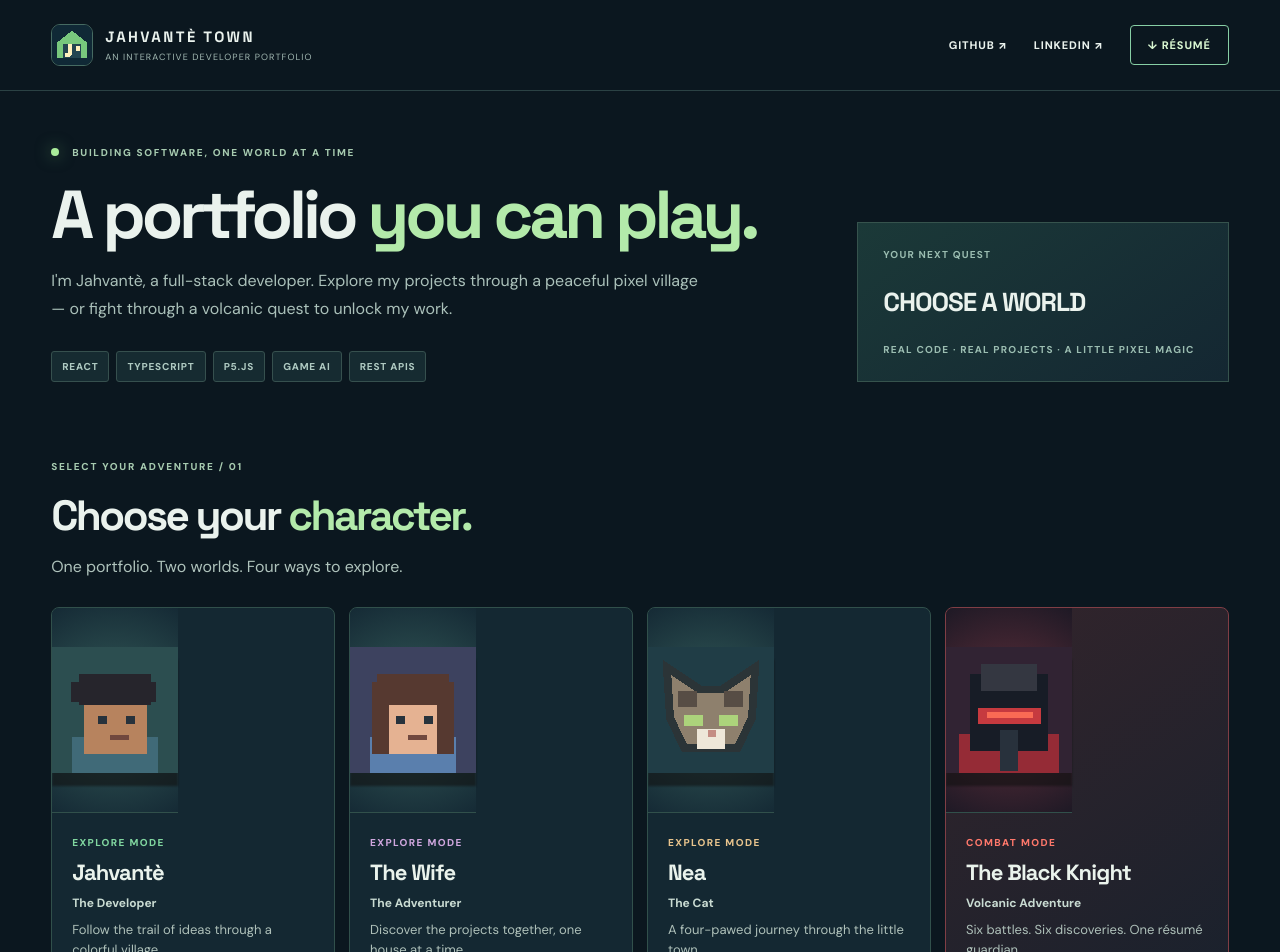
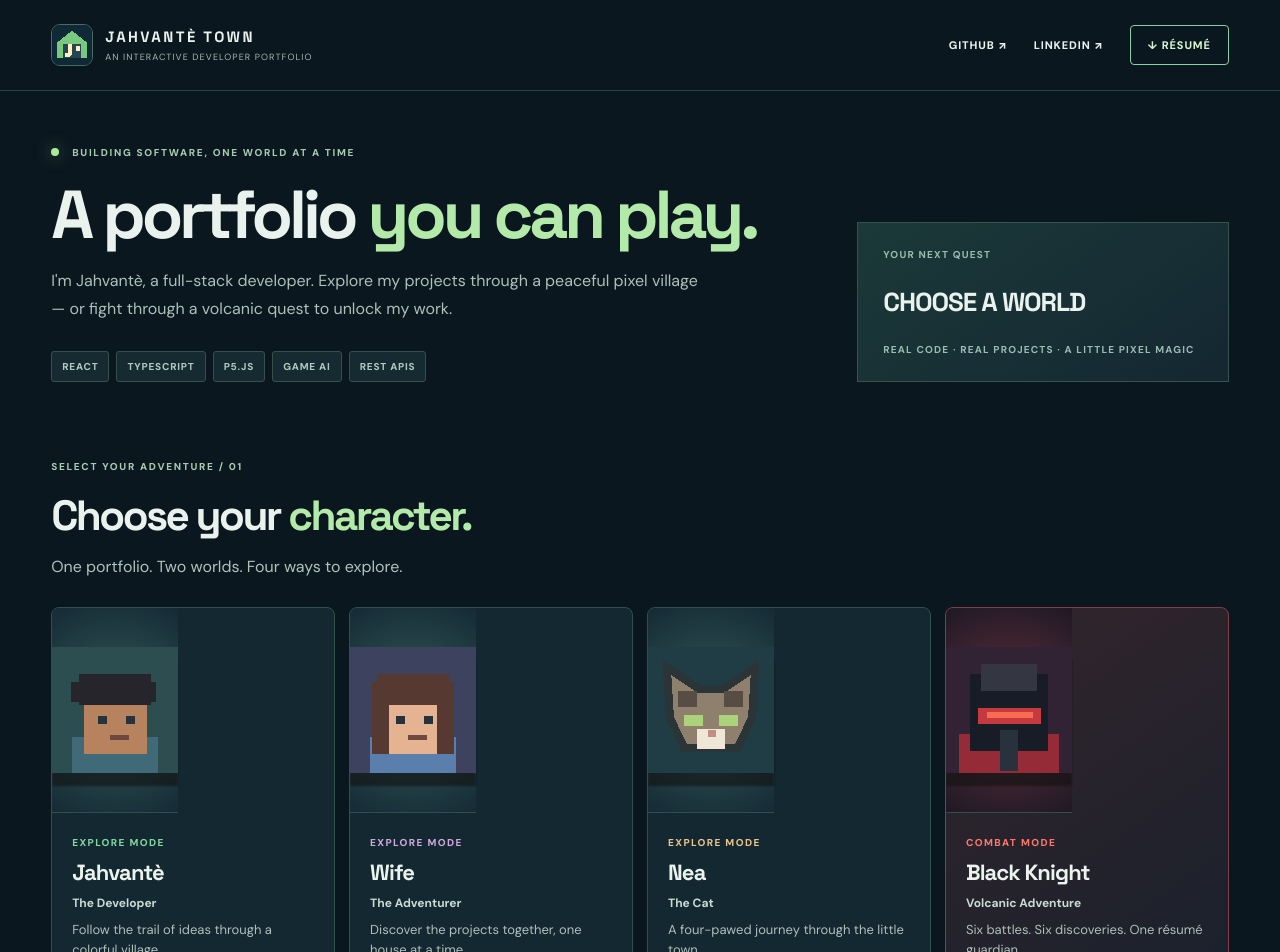
Before and after one commit to JavaTota/Jahvante_P5_Village_Portfolio, a React (Vite) app: page / in a window 1280 px wide. Shown: the top 952 px of the page. Built offline with nearby package versions, Linux system fonts and the light colour scheme.

Commit message:
fix: update character names for consistency in characters.ts

```diff
--- a/src/data/characters.ts
+++ b/src/data/characters.ts
@@ -12,7 +12,7 @@ export interface PlayableCharacter {
 
 export const characters: PlayableCharacter[] = [
   { id: 'jahvante', name: 'Jahvantè', role: 'The Developer', description: 'Follow the trail of ideas through a colorful village.', mode: 'village', accent: '#81d7a0', symbol: 'J' },
-  { id: 'wife', name: 'The Wife', role: 'The Adventurer', description: 'Discover the projects together, one house at a time.', mode: 'village', accent: '#d0a7df', symbol: 'W' },
+  { id: 'wife', name: 'Wife', role: 'The Adventurer', description: 'Discover the projects together, one house at a time.', mode: 'village', accent: '#d0a7df', symbol: 'W' },
   { id: 'nea', name: 'Nea', role: 'The Cat', description: 'A four-pawed journey through the little town.', mode: 'village', accent: '#e9c48d', symbol: 'N' },
-  { id: 'knight', name: 'The Black Knight', role: 'Volcanic Adventure', description: 'Six battles. Six discoveries. One résumé guardian.', mode: 'volcano', accent: '#ff786b', symbol: 'K' },
+  { id: 'knight', name: 'Black Knight', role: 'Volcanic Adventure', description: 'Six battles. Six discoveries. One résumé guardian.', mode: 'volcano', accent: '#ff786b', symbol: 'K' },
 ];
```
